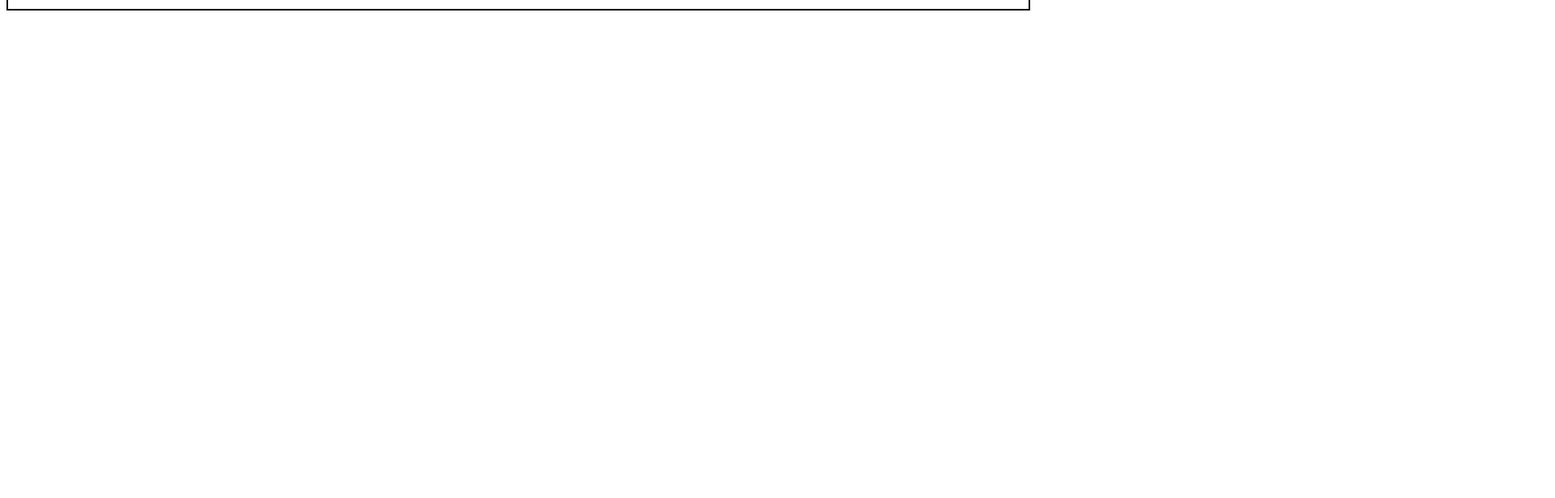
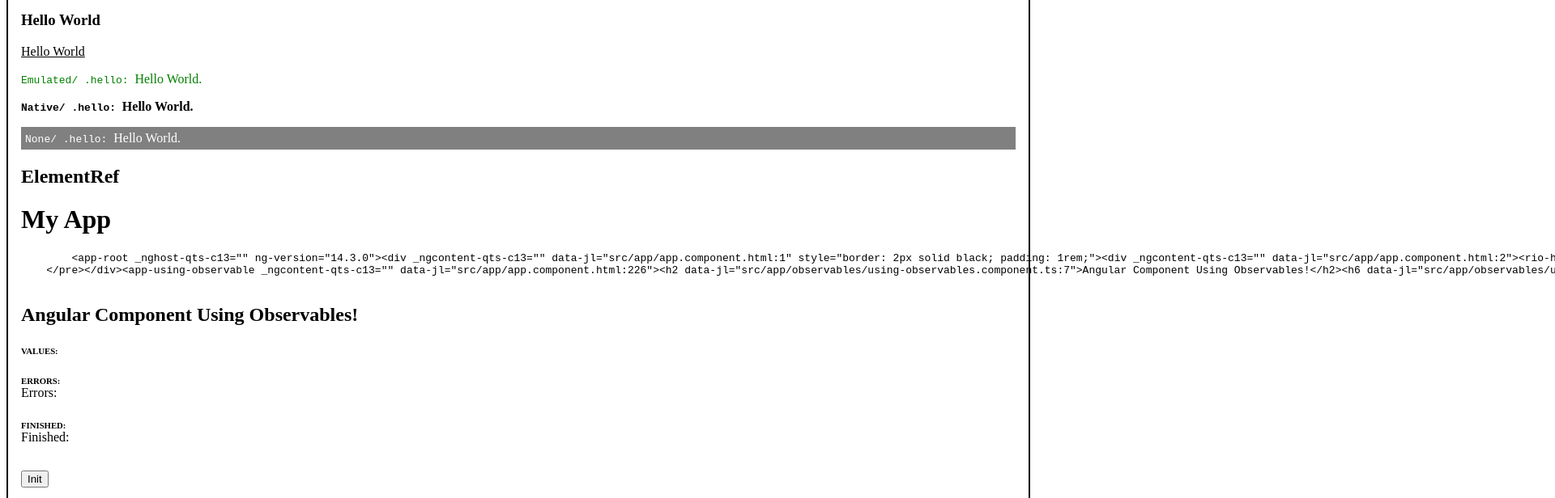
Before and after one commit to lethioanh/angular-stud, an Angular app: page / in a window 1280 px wide. Shown: the part 4500-5116 px from the top of the page at 81% size, 1920 px wide, since content can reach past the window. Before the commit the page ends 4521 px from the top, so only its background shows below. Built offline with nearby package versions, Linux system fonts and the light colour scheme; what angular-font-awesome would draw is missing.

Commit message:
observable using

```diff
--- a/package.json
+++ b/package.json
@@ -4,13 +4,11 @@
   "license": "MIT",
   "scripts": {
     "ng": "ng",
-    "start": "node server.js",
+    "start": "ng serve",
     "build": "ng build --prod",
     "test": "ng test",
     "lint": "ng lint",
-    "e2e": "ng e2e",
-    "postinstall": "ng build --aot -prod",
-    "deploy": "git push origin master && git push heroku master"
+    "e2e": "ng e2e"
   },
   "private": true,
   "dependencies": {
--- a/src/app/app.component.css
+++ b/src/app/app.component.css
@@ -10,3 +10,7 @@
 .cl-item {
   color: bisque;
 }
+
+.hello {
+  text-decoration: underline;
+}
--- a/src/app/app.component.html
+++ b/src/app/app.component.html
@@ -206,4 +206,22 @@
   </app-alert-list-query>
   <button (click)="showAlertLQ(1)"> Show steps </button>
 
+
+  <h3>Hello World</h3>
+  <div class="hello"> Hello World </div>
+  <app-hello-emulated></app-hello-emulated>
+  <app-hello-native></app-hello-native>
+  <app-hello-none></app-hello-none>
+
+  <h2> ElementRef </h2>
+  <div>
+    <h1>
+        My App
+    </h1>
+    <pre>
+        <code>{{node}}</code>
+    </pre>
+  </div>
+
+  <app-using-observable></app-using-observable>
 </div>
--- a/src/app/app.component.ts
+++ b/src/app/app.component.ts
@@ -1,5 +1,5 @@
-import { Component, ViewChild, QueryList, AfterViewInit, ViewChildren } from '@angular/core';
-import { AlertComponent } from './alert/alert.component';
+import { AfterContentInit, AfterViewInit, Component, ElementRef, QueryList, ViewChild,  ViewChildren } from '@angular/core';
+import { AlertComponent } from './alert.component';
 import { AlertListQueryComponent } from './alert-list-query.component';
 
 @Component({
@@ -7,7 +7,7 @@ import { AlertListQueryComponent } from './alert-list-query.component';
   templateUrl: './app.component.html',
   styleUrls: ['./app.component.css']
 })
-export class AppComponent {
+export class AppComponent implements AfterContentInit {
   @ViewChild(AlertComponent) alert: AlertComponent;
   @ViewChild('first') alertF: AlertListQueryComponent;
   @ViewChildren(AlertListQueryComponent) alerts: QueryList<AlertListQueryComponent>;
@@ -16,6 +16,7 @@ export class AppComponent {
   num: number = 0;
   parentCount: number = 0;
   exist: boolean = true;
+  node: string;
   episodes = [
     { title: 'Winter Is Coming', director: 'Tim Van Patten' },
     { title: 'The Kingsroad', director: 'Tim Van Patten' },
@@ -33,7 +34,7 @@ export class AppComponent {
     { title: 'Oathkeeper', director: 'Michelle MacLaren', id: 11 }
   ];
 
-  constructor() {
+  constructor( private elementRef: ElementRef ) {
     this.helloName = 'Other World';
   }
 
@@ -84,6 +85,15 @@ export class AppComponent {
   }
 
   showAlertLQ(step) {
-    this.alertsArr[step - 1].show()
-;  }
+    this.alertsArr[step - 1].show();
+  }
+
+  ngAfterContentInit() {
+    const tmp = document.createElement('div');
+    const el = this.elementRef.nativeElement.cloneNode(true);
+
+    tmp.appendChild(el);
+    this.node = tmp.innerHTML;
+  }
+
 }
--- a/src/app/app.module.ts
+++ b/src/app/app.module.ts
@@ -21,16 +21,23 @@ import { NgClassDirective } from './ng-class-directive.component';
 import { NgifDirective } from './ng-if-directive.component';
 import { NgForDirective } from './ng-for-directive.component';
 import { TabContentComponent } from './tab-content.component';
-import { TabComponent} from './tab.component';
-import { Tab3Component } from  './tab3.component';
-import { AlertComponent } from './alert/alert.component'
-import { AlertListQueryComponent } from './alert-list-query.component'
+import { TabComponent } from './tab.component';
+import { Tab3Component } from './tab3.component';
+import { AlertComponent } from './alert.component';
+import { AlertListQueryComponent } from './alert-list-query.component';
+import { HelloEmulatedComponent} from './view-encapsulation/hello-emulated.component';
+import { HelloNativeComponent } from './view-encapsulation/hello-native.component';
+import { HelloNoneComponent } from './view-encapsulation/hello-none.component';
+import { UsingObservableComponent } from './observables/using-observables.component'
 
-let directs: any[] = [
+const directs: any[] = [
   AlertComponent,
   AppComponent,
   AlertListQueryComponent,
   HelloComponent,
+  HelloEmulatedComponent,
+  HelloNativeComponent,
+  HelloNoneComponent,
   ChildComponent,
   ChildSelectComponent,
   CounterComponent,
@@ -49,7 +56,8 @@ let directs: any[] = [
   VersionParentComponent,
   VersionChildComponent,
   VoterComponent,
-  VoteTakerComponent
+  VoteTakerComponent,
+  UsingObservableComponent
 ];
 
 @NgModule({
--- /dev/null
+++ b/src/app/observables/using-observables.component.ts
@@ -0,0 +1,50 @@
+import { Component  } from '@angular/core';
+import { Observable  } from 'rxjs/Observable';
+
+@Component({
+  selector: 'app-using-observable',
+  template: `
+      <h2>Angular Component Using Observables!</h2>
+      <h6 style="margin-bottom: 0">VALUES:</h6>
+      <div *ngFor="let value of values"> {{value}}</div>
+
+      <h6 style="margin-bottom: 0">ERRORS:</h6>
+      <div>Errors: {{anyErrors}}</div>
+
+      <h6 style="margin-bottom: 0">FINISHED:</h6>
+      <div> Finished: {{finished}}</div>
+
+      <button style="margin-top: 2rem;" (click)="init()">Init</button>
+  `
+})
+
+export class UsingObservableComponent {
+  private data: Observable<Array<number>>;
+  private values: Array<number> = [];
+  private anyErrors: boolean;
+  private finished: boolean;
+
+  constructor() {}
+
+  init() {
+    this.data = new Observable(observer => {
+      setTimeout(() => {
+        observer.next(+42);
+      }, 1000);
+
+      setTimeout(() => {
+        observer.next(+43);
+      }, 2000);
+
+      setTimeout(() => {
+        observer.complete();
+      }, 3000);
+    });
+
+    let subscription = this.data.subscribe(
+      value => this.values.push(value),
+      error => this.anyErrors = true,
+      () => this.finished = true
+    );
+  }
+}
--- /dev/null
+++ b/src/app/view-encapsulation/hello-emulated.component.ts
@@ -0,0 +1,19 @@
+import { Component, ViewEncapsulation } from '@angular/core';
+
+@Component({
+  selector: 'app-hello-emulated',
+  template: `
+    <p class="hello">
+      <code> Emulated/ .hello: </code>
+      Hello World.
+    </p>
+  `,
+  styles:[`
+    .hello { color: green; }
+  `],
+  encapsulation: ViewEncapsulation.Emulated
+})
+
+export class HelloEmulatedComponent {
+ name: string = 'World';
+}
--- /dev/null
+++ b/src/app/view-encapsulation/hello-native.component.ts
@@ -0,0 +1,17 @@
+import { Component, ViewEncapsulation } from '@angular/core';
+
+@Component({
+  selector: 'app-hello-native',
+  template: `
+    <p class="hello">
+      <code> Native/ .hello: </code>
+      Hello World.
+    </p>
+  `,
+  styles: [` .hello { font-weight: bold; } `],
+  encapsulation: ViewEncapsulation.Native
+})
+
+export class HelloNativeComponent {
+ name: string = 'World';
+}
--- /dev/null
+++ b/src/app/view-encapsulation/hello-none.component.ts
@@ -0,0 +1,23 @@
+import { Component, ViewEncapsulation } from '@angular/core';
+
+@Component({
+  selector: 'app-hello-none',
+  template: `
+    <p class="hello other-hello">
+      <code> None/ .hello: </code>
+      Hello World.
+    </p>
+  `,
+  styles:[`
+    .other-hello {
+      color: white;
+      background-color: gray;
+      padding: 5px;
+    }
+  `],
+  encapsulation: ViewEncapsulation.None
+})
+
+export class HelloNoneComponent {
+ name: string = 'World';
+}
```
Also changed, not shown: src/app/alert/alert.module.ts (deleted, +0 -20 lines), src/app/alert.component.ts (renamed from src/app/alert/alert.component.ts), src/app/element-ref/element-ref.component.ts (added).
